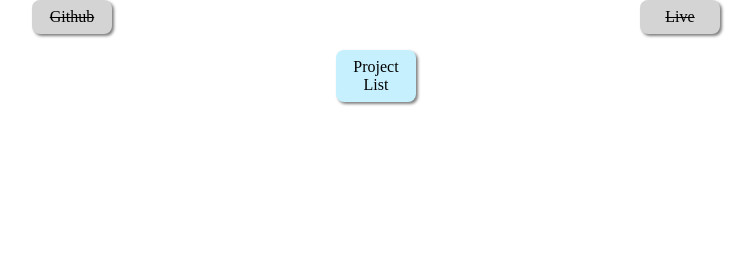
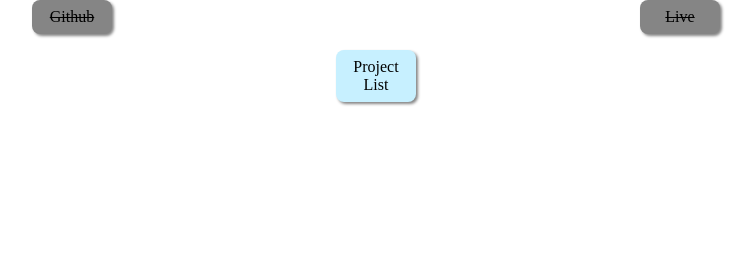
Before and after one commit to DResthal/neilclack.com, a Django app: template neilclack/templates/portfolio/projectdetail.html in a window 1280 px wide. Shown: the part 330-604 px from the top of the page, without its empty margins (264-1019 px from the left). Run offline with Django 4.2, Linux system fonts and the light colour scheme; the template is opened without the code that fills it, so the values that code supplies are empty; style sheets or scripts are compiled from the project's sources.

Commit message:
Styled projects page for medium sized screens

```diff
--- a/neilclack/static/css/projects.css
+++ b/neilclack/static/css/projects.css
@@ -2,8 +2,9 @@
   width: 90%;
   margin: 1em auto;
   padding: .5em;
-  box-shadow: 3px 3px 5px grey;
-  border-radius: 1em; }
+  box-shadow: 3px 3px 5px #858585;
+  border-radius: 1em;
+  max-width: 600px; }
 
 .project-info {
   padding: 1em; }
@@ -25,17 +26,17 @@
   text-decoration: none;
   width: 4em;
   text-align: center;
-  box-shadow: 2px 2px 3px grey; }
+  box-shadow: 2px 2px 3px #858585; }
 
 .inactive-link {
-  background-color: #d4d4d4;
+  background-color: #858585;
   padding: .5em;
   border-radius: .5em;
   color: black;
   text-decoration: line-through;
   width: 4em;
   text-align: center;
-  box-shadow: 2px 2px 3px grey; }
+  box-shadow: 2px 2px 3px #858585; }
 
 .center {
   display: block;
--- a/neilclack/static/sass/projects.scss
+++ b/neilclack/static/sass/projects.scss
@@ -4,8 +4,9 @@
     width: 90%;
     margin: 1em auto;
     padding: .5em;
-    box-shadow: 3px 3px 5px grey;
+    box-shadow: 3px 3px 5px $darkColor;
     border-radius: 1em;
+    max-width: 600px
 }
 
 .project-info {
@@ -31,18 +32,18 @@
     text-decoration: none;
     width: 4em;
     text-align: center;
-    box-shadow: 2px 2px 3px grey;
+    box-shadow: 2px 2px 3px $darkColor;
 }
 
 .inactive-link {
-    background-color: #d4d4d4;
+    background-color: $darkColor;
     padding: .5em;
     border-radius: .5em;
     color: black;
     text-decoration: line-through;
     width: 4em;
     text-align: center;
-    box-shadow: 2px 2px 3px grey;
+    box-shadow: 2px 2px 3px $darkColor;
 }
 
 .center {
--- a/neilclack/templates/portfolio/projects.html
+++ b/neilclack/templates/portfolio/projects.html
@@ -25,7 +25,7 @@
                     {% if project.live %}
                         <a href="{{ project.live }}" class="active-link link" target="_blank">Live</a>
                     {% else %}
-                        <a href="#" class="inactive-link link">Live</a>
+                        <a href="#" onClick="return false;" class="inactive-link link">Live</a>
                     {% endif %}
                     <a href="{% url 'project_detail' project.id %}" class="active-link link">More</a>
                 </div>
```
Also changed, not shown: 1 other file.
